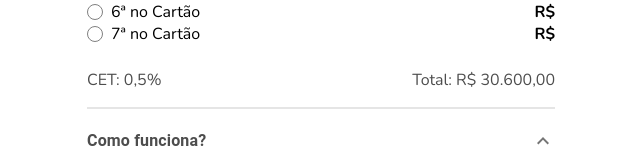
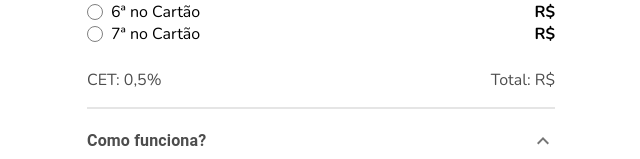
Before and after one commit to pabllot/woovi, a React (Vite) app: page /2 in a window 1280 px wide. Shown: the part 783-942 px from the top of the page, without its empty margins (319-959 px from the left). Built offline with nearby package versions, Linux system fonts and the light colour scheme.

Commit message:
fix: cet total value dynamic

```diff
--- a/src/data/mock.json
+++ b/src/data/mock.json
@@ -7,7 +7,7 @@
       "bonus": "Ganhe 3% de cashback",
       "tag": "Pix",
       "observation": "🤑 R$ 300,00 de volta no seu Pix na hora",
-      "total": null
+      "total": "30.500,00"
     },
     {
       "id": 2,
--- a/src/pages/FirstPage/index.tsx
+++ b/src/pages/FirstPage/index.tsx
@@ -11,9 +11,11 @@ import { data } from "../../data/mock.json";
 import { Container } from "../../components/Container";
 import { setToLocalStorage } from "../../utils/setTolocalStorage";
 import { user } from "../../data/user";
+import { useLocalStorage } from "../../hooks/useLocalStorage";
 
 export const FirstPage = () => {
-  const [selectedCard, setSelectedCard] = useState(2);
+  const [installments] = useLocalStorage<any>("chosenInstallment", []);
+  const [selectedCard, setSelectedCard] = useState(installments.times || 2);
   const firstName = user.name.split(" ")[0];
 
   return (
--- a/src/pages/SecondPage/index.tsx
+++ b/src/pages/SecondPage/index.tsx
@@ -25,7 +25,7 @@ export const SecondPage = () => {
       <QRCode />
       <Deadline text={deadline} />
       <PaymentSteps isSelected={0} isOnGoing={1} />
-      <CET percentage="0,5" value="30.600,00" />
+      <CET percentage="0,5" value={installments.total} />
       <FAQ />
       <Identifier text={identifier} />
 
--- a/src/pages/ThirdPage/index.tsx
+++ b/src/pages/ThirdPage/index.tsx
@@ -26,7 +26,7 @@ export const ThirdPage = () => {
       <Form />
       <Deadline text="15/12/2021 - 08:17" />
       <PaymentSteps isSelected={1} isOnGoing={2} />
-      <CET percentage="0,5" value="31.500,00" />
+      <CET percentage="0,5" value={installments.total} />
       <FAQ />
       <Button color="warning" variant="contained" component={Link} to="/2">
         <span style={{ fontSize: "16px", fontWeight: "700" }}>Voltar</span>
```
